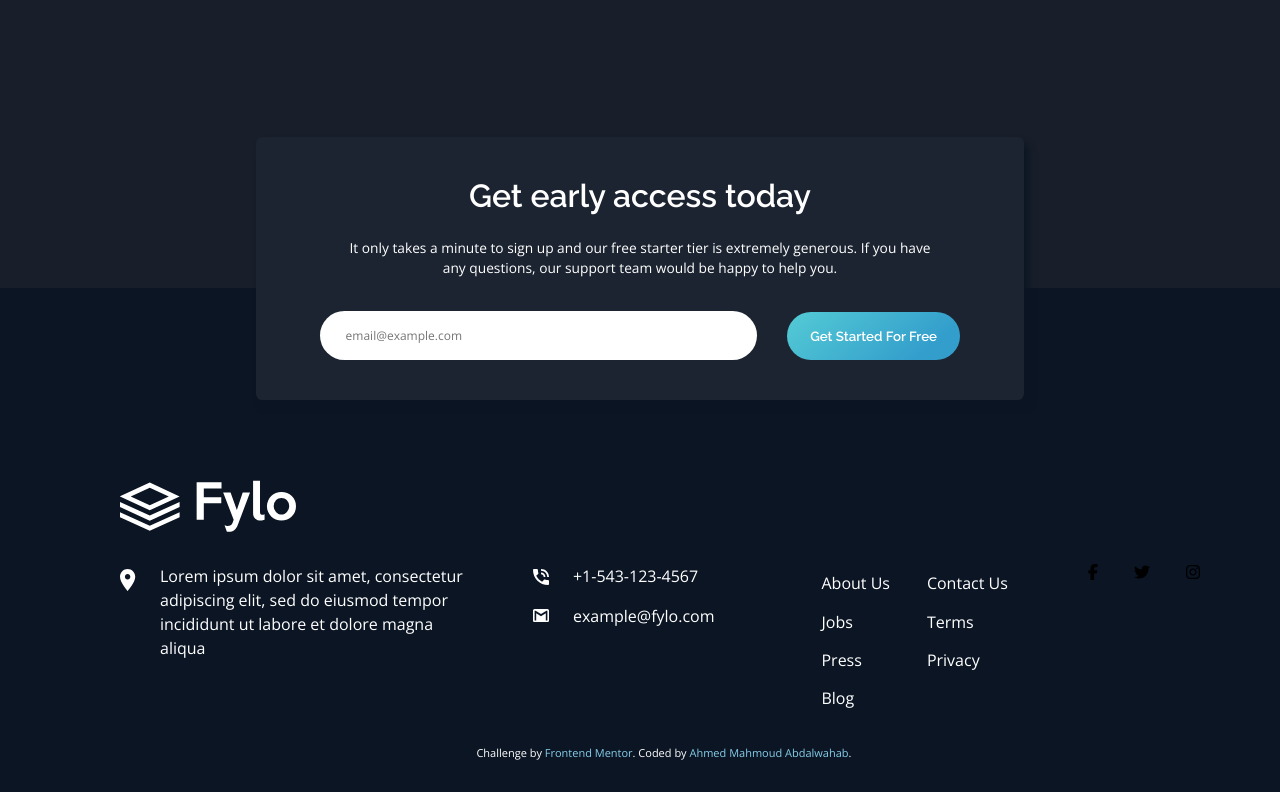
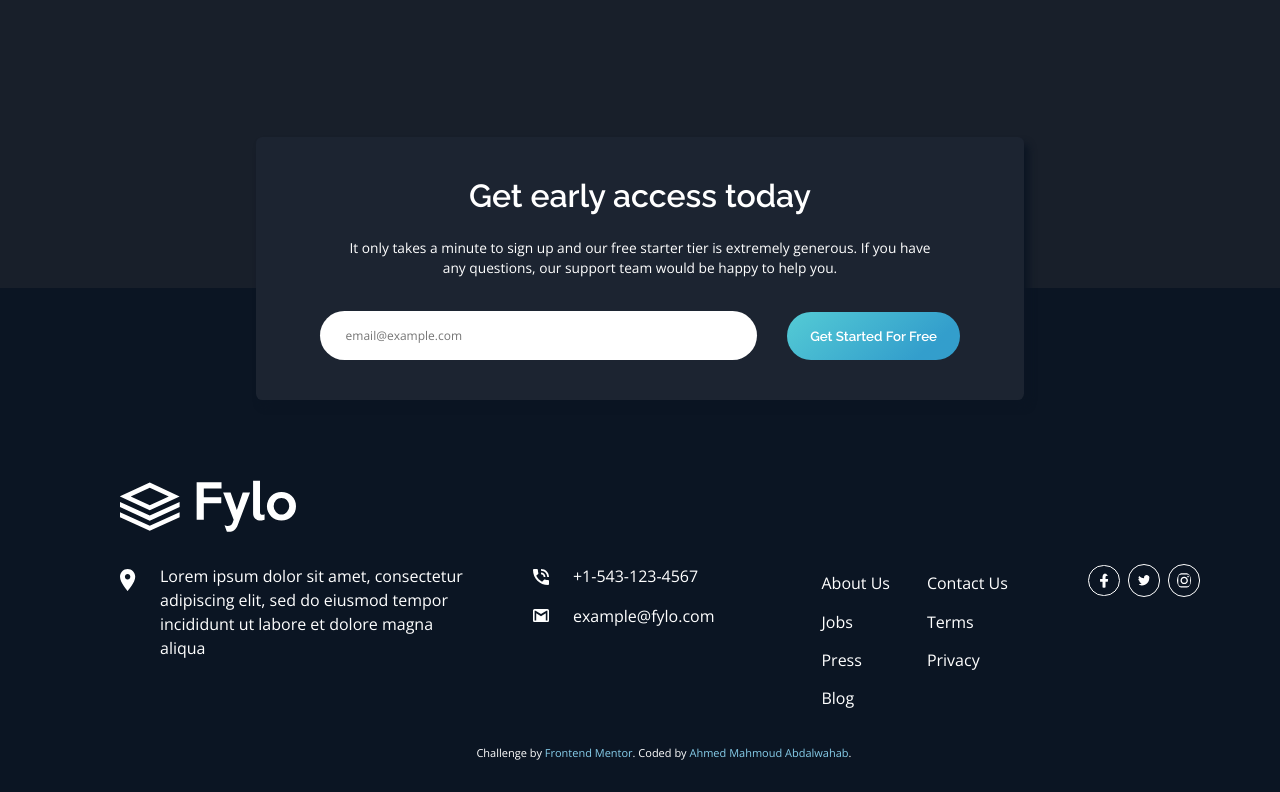
Before and after one commit to Ahmed96Mah/F-E-M-Fylo-Dark-Theme, a website: page index.html in a window 1280 px wide. Shown: the part 2645-3437 px from the top of the page. Drawn offline with nearby package versions, Linux system fonts and the light colour scheme.

Commit message:
Update page's markup

```diff
--- a/index.html
+++ b/index.html
@@ -12,11 +12,12 @@
     />
 
     <link rel="stylesheet" href="./css/index.css" />
-
+    <!--
     <script
       src="https://kit.fontawesome.com/421675ef65.js"
       crossorigin="anonymous"
     ></script>
+    -->
     <title>
       Frontend Mentor | Fylo landing page with dark theme and features grid
     </title>
@@ -206,9 +207,17 @@
         </div>
 
         <div id="social">
-          <i class="fa-brands fa-facebook-f"></i>
-          <i class="fa-brands fa-twitter"></i>
-          <i class="fa-brands fa-instagram"></i>
+          <a href="#">
+            <svg xmlns="http://www.w3.org/2000/svg" viewBox="0 0 320 512" id="facebook"><!--! Font Awesome Pro 6.1.1 by @fontawesome - https://fontawesome.com License - https://fontawesome.com/license (Commercial License) Copyright 2022 Fonticons, Inc. --><path d="M279.14 288l14.22-92.66h-88.91v-60.13c0-25.35 12.42-50.06 52.24-50.06h40.42V6.26S260.43 0 225.36 0c-73.22 0-121.08 44.38-121.08 124.72v70.62H22.89V288h81.39v224h100.17V288z"/></svg>
+          </a>
+
+          <a href="#">
+            <svg xmlns="http://www.w3.org/2000/svg" viewBox="0 0 512 512" id="twitter"><!--! Font Awesome Pro 6.1.1 by @fontawesome - https://fontawesome.com License - https://fontawesome.com/license (Commercial License) Copyright 2022 Fonticons, Inc. --><path d="M459.37 151.716c.325 4.548.325 9.097.325 13.645 0 138.72-105.583 298.558-298.558 298.558-59.452 0-114.68-17.219-161.137-47.106 8.447.974 16.568 1.299 25.34 1.299 49.055 0 94.213-16.568 130.274-44.832-46.132-.975-84.792-31.188-98.112-72.772 6.498.974 12.995 1.624 19.818 1.624 9.421 0 18.843-1.3 27.614-3.573-48.081-9.747-84.143-51.98-84.143-102.985v-1.299c13.969 7.797 30.214 12.67 47.431 13.319-28.264-18.843-46.781-51.005-46.781-87.391 0-19.492 5.197-37.36 14.294-52.954 51.655 63.675 129.3 105.258 216.365 109.807-1.624-7.797-2.599-15.918-2.599-24.04 0-57.828 46.782-104.934 104.934-104.934 30.213 0 57.502 12.67 76.67 33.137 23.715-4.548 46.456-13.32 66.599-25.34-7.798 24.366-24.366 44.833-46.132 57.827 21.117-2.273 41.584-8.122 60.426-16.243-14.292 20.791-32.161 39.308-52.628 54.253z"/></svg>
+          </a>
+
+          <a href="#">
+            <svg xmlns="http://www.w3.org/2000/svg" viewBox="0 0 448 512" id="instagram"><!--! Font Awesome Pro 6.1.1 by @fontawesome - https://fontawesome.com License - https://fontawesome.com/license (Commercial License) Copyright 2022 Fonticons, Inc. --><path d="M224.1 141c-63.6 0-114.9 51.3-114.9 114.9s51.3 114.9 114.9 114.9S339 319.5 339 255.9 287.7 141 224.1 141zm0 189.6c-41.1 0-74.7-33.5-74.7-74.7s33.5-74.7 74.7-74.7 74.7 33.5 74.7 74.7-33.6 74.7-74.7 74.7zm146.4-194.3c0 14.9-12 26.8-26.8 26.8-14.9 0-26.8-12-26.8-26.8s12-26.8 26.8-26.8 26.8 12 26.8 26.8zm76.1 27.2c-1.7-35.9-9.9-67.7-36.2-93.9-26.2-26.2-58-34.4-93.9-36.2-37-2.1-147.9-2.1-184.9 0-35.8 1.7-67.6 9.9-93.9 36.1s-34.4 58-36.2 93.9c-2.1 37-2.1 147.9 0 184.9 1.7 35.9 9.9 67.7 36.2 93.9s58 34.4 93.9 36.2c37 2.1 147.9 2.1 184.9 0 35.9-1.7 67.7-9.9 93.9-36.2 26.2-26.2 34.4-58 36.2-93.9 2.1-37 2.1-147.8 0-184.8zM398.8 388c-7.8 19.6-22.9 34.7-42.6 42.6-29.5 11.7-99.5 9-132.1 9s-102.7 2.6-132.1-9c-19.6-7.8-34.7-22.9-42.6-42.6-11.7-29.5-9-99.5-9-132.1s-2.6-102.7 9-132.1c7.8-19.6 22.9-34.7 42.6-42.6 29.5-11.7 99.5-9 132.1-9s102.7-2.6 132.1 9c19.6 7.8 34.7 22.9 42.6 42.6 11.7 29.5 9 99.5 9 132.1s2.7 102.7-9 132.1z"/></svg>
+          </a>
         </div>
       </div>
       <div id="lowerFooter">
```
